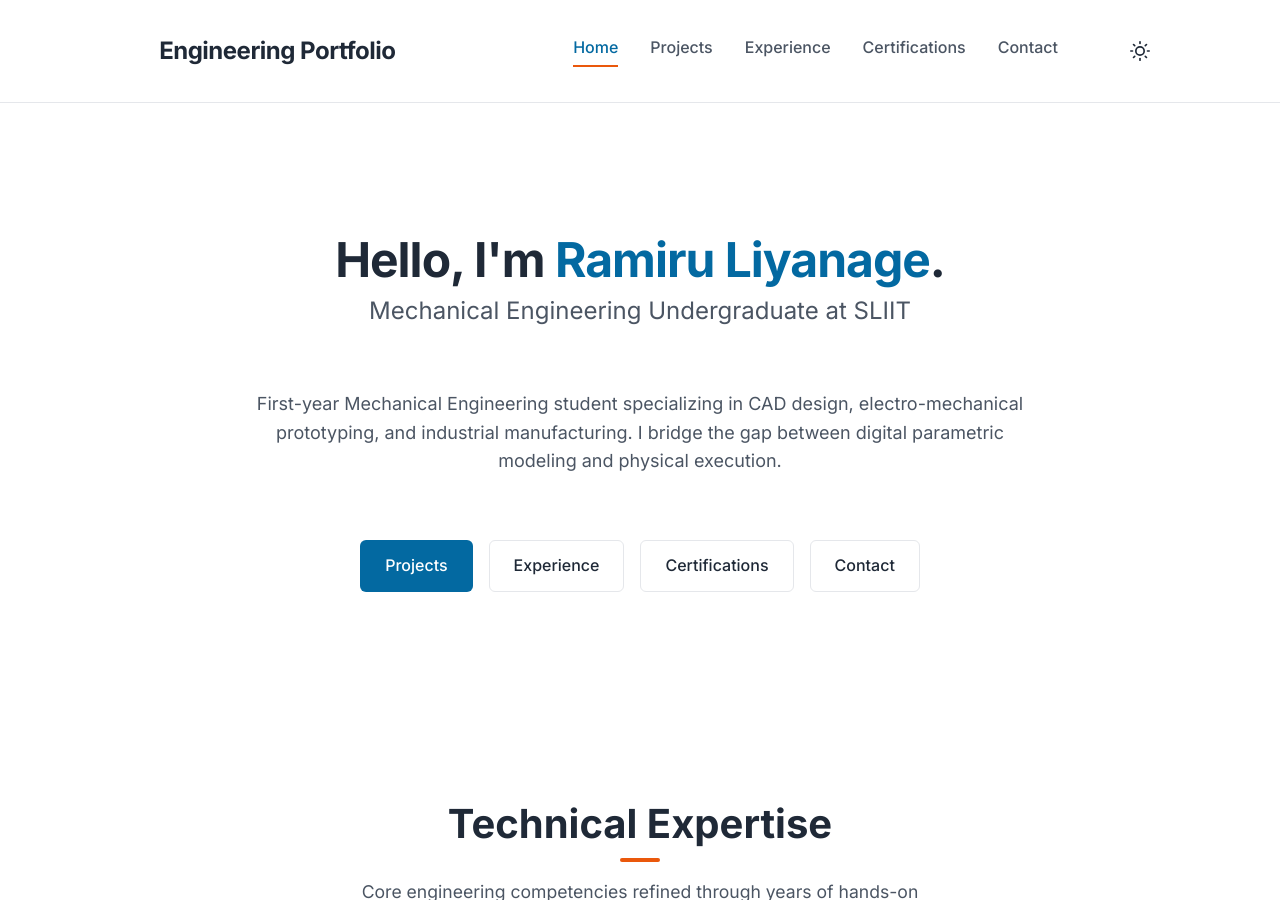
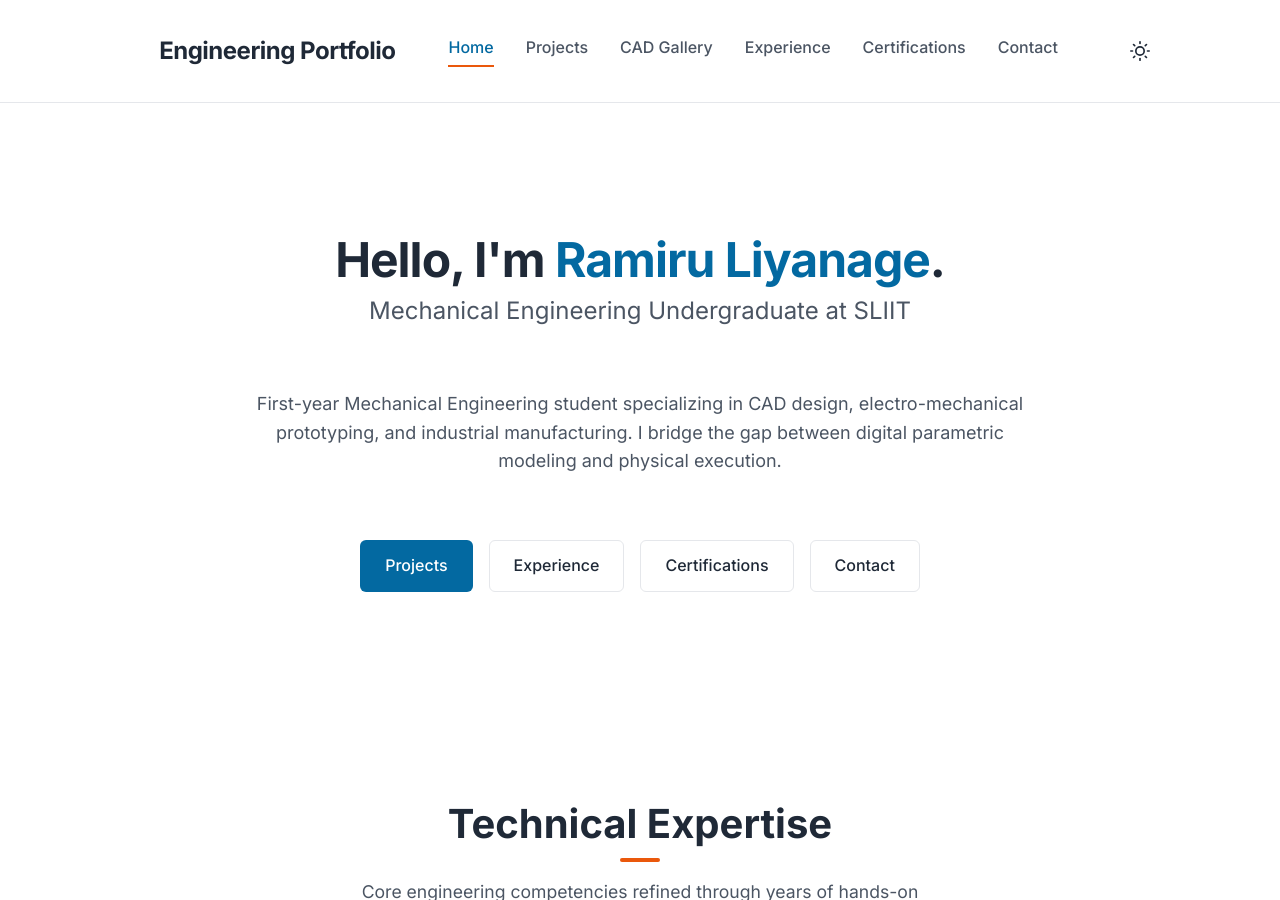
Before and after one commit to mackaygunn/mackaygunn.github.io, a Jekyll site: the page built from index.html, in a window 1280 px wide and 900 px high. Built offline with Jekyll 4.4.1, drawn with Linux system fonts in a browser that asks for light colours.

Commit message:
Add CAD gallery to header nav and trigger rebuild

```diff
--- a/_includes/header.html
+++ b/_includes/header.html
@@ -9,6 +9,7 @@
       <div class="nav-links">
         <a class="page-link {% if page.url == '/' %}active{% endif %}" href="{{ '/' | relative_url }}">Home</a>
         <a class="page-link {% if page.url contains '/projects' %}active{% endif %}" href="{{ '/projects.html' | relative_url }}">Projects</a>
+        <a class="page-link {% if page.url contains '/cad-gallery' %}active{% endif %}" href="{{ '/cad-gallery/' | relative_url }}">CAD Gallery</a>
         <a class="page-link {% if page.url contains '/experience' %}active{% endif %}" href="{{ '/experience.html' | relative_url }}">Experience</a>
         <a class="page-link {% if page.url contains '/certifications' %}active{% endif %}" href="{{ '/certifications.html' | relative_url }}">Certifications</a>
         <a class="page-link {% if page.url contains '/contact' %}active{% endif %}" href="{{ '/contact.html' | relative_url }}">Contact</a>
```
